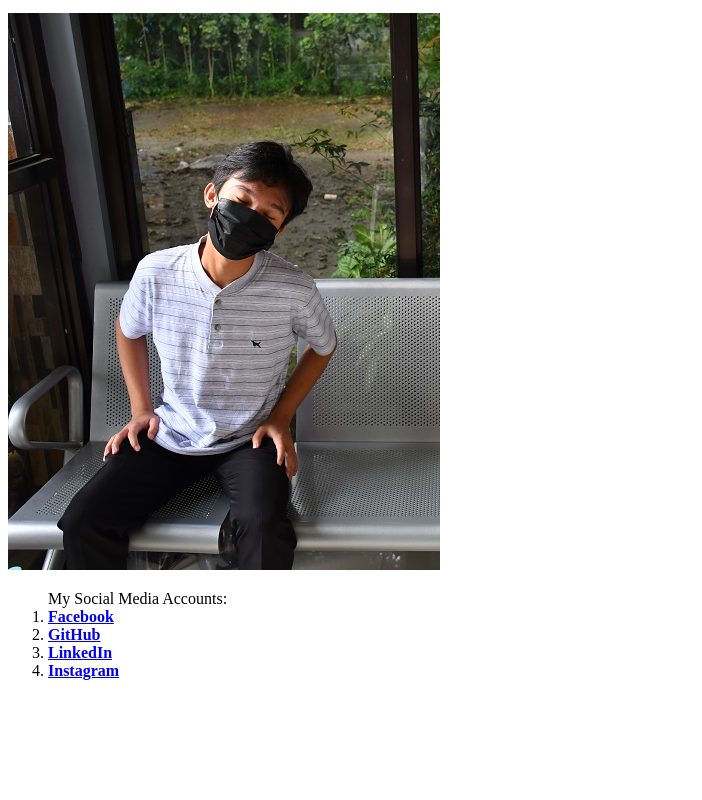
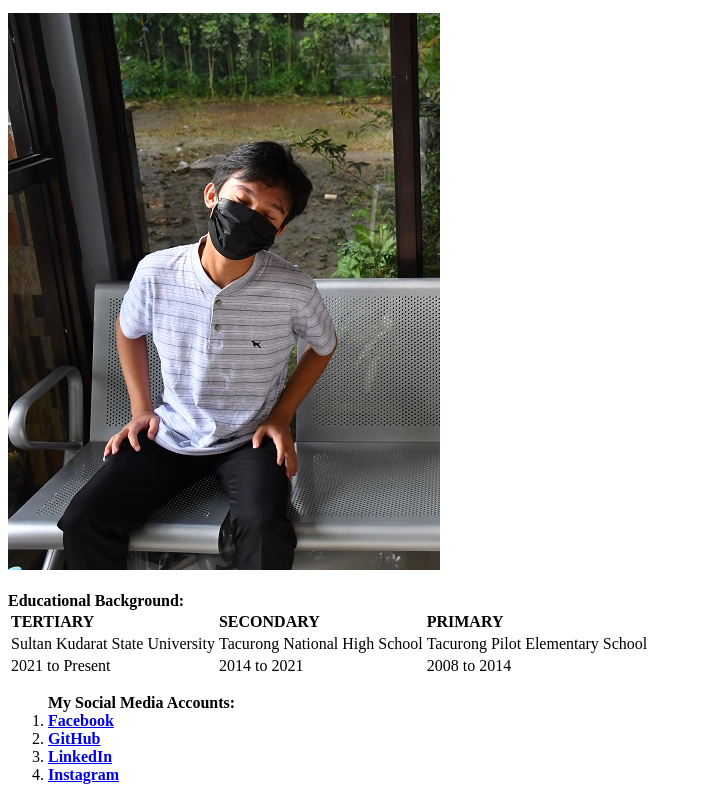
Before and after one commit to mtfugin/webgin, a plain HTML site: page index.html in a window 1280 px wide. Shown: the part 645-1445 px from the top of the page, without its empty margins (0-702 px from the left). Before the commit the page ends 1341 px from the top, so only its background shows below. Drawn offline with Linux system fonts and the light colour scheme.

Commit message:
Added a table that has the content of Gin's Educational Background

```diff
--- a/index.html
+++ b/index.html
@@ -47,10 +47,28 @@
             <li>Cleaning & Organizing My Things</li>
         </ul>
 
-        <img src="DSC_0284.jpg" alt="Image of Gin">
+        <img src="DSC_0284.jpg" alt="Image of Gin"><br><br>
+
+        <table> <strong>Educational Background:</strong>
+            <tr>
+                <td><b>TERTIARY</b></td>
+                <td><b>SECONDARY</b></td>
+                <td><b>PRIMARY</b></td>
+            </tr>
+            <tr>
+                <td>Sultan Kudarat State University</td>
+                <td>Tacurong National High School</td>
+                <td>Tacurong Pilot Elementary School</td>
+            </tr>
+            <tr>
+                <td>2021 to Present</td>
+                <td>2014 to 2021</td>
+                <td>2008 to 2014</td>
+            </tr>
+        </table>
 
         <p></p>
-        <ol>My Social Media Accounts:
+        <ol><strong>My Social Media Accounts:</strong>
             <li><a href="https://www.facebook.com/amerogin"><b>Facebook</b></a></li>
             <li><a href="https://github.com/mtfugin"><b>GitHub</b></a></li>
             <li><a href="https://www.linkedin.com/in/mtfugin"><b>LinkedIn</b></a></li>
```
